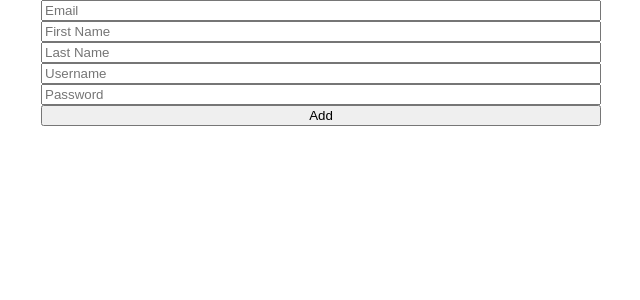
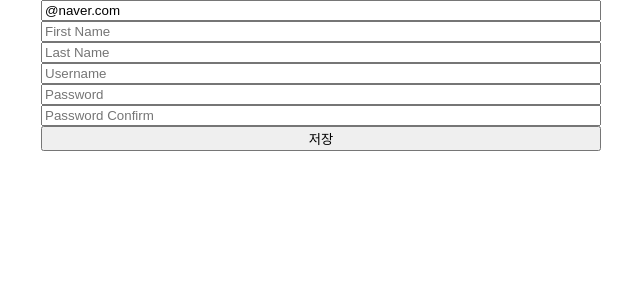
Before and after one commit to yoonjong-park/ToDoListToUnderstandRecoil, a React (Create React App) app: page / in a window 1280 px wide. Shown: the top 300 px of the page, without its empty margins (319-959 px from the left). Built offline with nearby package versions, Linux system fonts and the light colour scheme.

Commit message:
Re-factor

```diff
--- a/package.json
+++ b/package.json
@@ -27,6 +27,7 @@
     "web-vitals": "^2.1.0"
   },
   "scripts": {
+    "s": "react-scripts start",
     "start": "react-scripts start",
     "build": "react-scripts build",
     "test": "react-scripts test",
--- a/src/ToDoList.tsx
+++ b/src/ToDoList.tsx
@@ -31,44 +31,86 @@ import { useForm } from "react-hook-form";
   );
 }; */
 
+interface IForm {
+  email: string;
+  firstName: string;
+  lastName: string;
+  username: string;
+  password: string;
+  password1: string;
+}
+
 const ToDoList = () => {
-  const { register, handleSubmit, formState } = useForm();
-  const onValid = (data: any) => {
-    console.log("data", data);
+  const {
+    register,
+    handleSubmit,
+    formState: { errors },
+    setError,
+  } = useForm<IForm>({ defaultValues: { email: "@naver.com" } });
+  console.log("errors", errors);
+  const onValid = (data: IForm) => {
+    console.log("errors", errors);
+    if (data.password !== data.password1) {
+      setError("password1", { message: "password와 다릅니다." });
+    }
   };
-  console.log("formState", formState.errors);
+
   return (
     <div>
       {/* // 모든 Validation을 마친 호출한 이후에, onValid를 실행하게 됨 */}
       <form
-        style={{ display: "flex", flexDirection: "column" }}
+        style={{
+          display: "flex",
+          flexDirection: "column",
+        }}
         onSubmit={handleSubmit(onValid)}>
         <input
-          {...register("Email", { required: true })}
+          {...register("email", {
+            required: "입력은 필수",
+            pattern: {
+              value: /^[A-Za-z0-9._%+-]+@naver.com/,
+              message: "네이버 메일만 가입이 가능합니다.",
+            },
+          })}
           //  required 를 직접 사용하지 않는 이유 : User의 조작을 방지하기 위함
           placeholder="Email"
         />
+        <>{errors?.email?.message}</>
         <input
-          {...register("FirstName", { required: true })}
+          {...register("firstName", { required: "입력은 필수" })}
           placeholder="First Name"
         />
+        <>{errors?.firstName?.message}</>
         <input
-          {...register("LastName", { required: true })}
+          {...register("lastName", { required: "입력은 필수" })}
           placeholder="Last Name"
         />
+        <>{errors?.lastName?.message}</>
         <input
-          {...register("Username", {
-            required: "작성해주세요.",
+          {...register("username", {
+            required: "입력은 필수",
             minLength: { value: 5, message: "5자 이상 적어주세요." },
           })}
           placeholder="Username"
         />
-        {formState.errors.Username && <>{formState.errors.Username.message}</>}
+        <>{errors?.username?.message}</>
         <input
-          {...register("Password", { required: true, minLength: 5 })}
+          {...register("password", {
+            required: "입력은 필수",
+            minLength: { value: 5, message: "5자 이상 적어주세요." },
+          })}
           placeholder="Password"
         />
-        <button>Add</button>
+        <>{errors?.password?.message}</>
+        <input
+          {...register("password1", {
+            required: "입력은 필수",
+            minLength: { value: 5, message: "5자 이상 적어주세요." },
+          })}
+          placeholder="Password Confirm"
+        />
+        <>{errors?.password1?.message}</>
+        <button>저장</button>
       </form>
     </div>
   );
```
